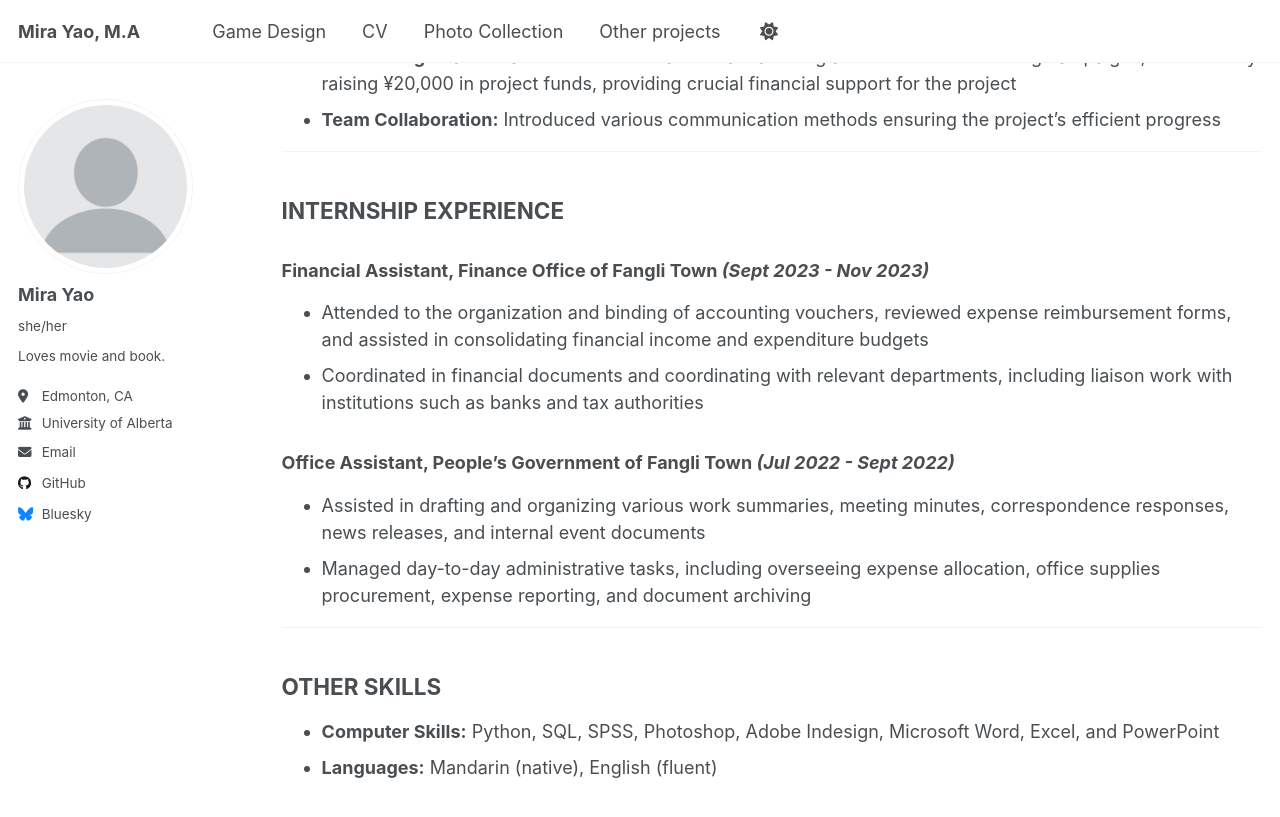
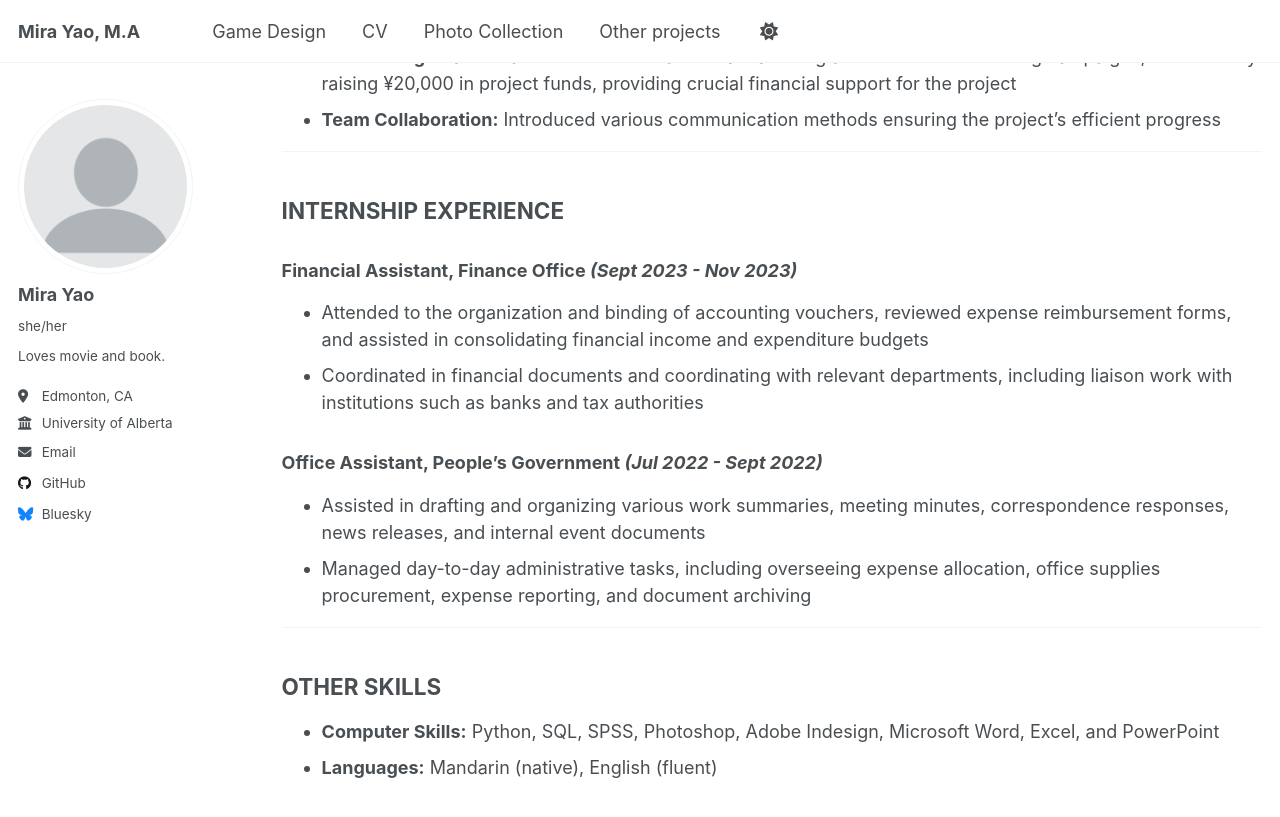
Before and after one commit to mirablues/about, a Jekyll site: the page built from _pages/cv.md, in a window 1280 px wide and 900 px high, scrolled down 1241 px. Shown: the top 817 px of the window. Built offline with Jekyll 4.4.1, drawn with Linux system fonts in a browser that asks for light colours.

Commit message:
Update cv.md

```diff
--- a/_pages/cv.md
+++ b/_pages/cv.md
@@ -44,12 +44,12 @@ Major: Bachelor of Arts in Chinese Language and Literature
 
 ## INTERNSHIP EXPERIENCE
 
-### Financial Assistant, Finance Office of Fangli Town *(Sept 2023 - Nov 2023)*
+### Financial Assistant, Finance Office  *(Sept 2023 - Nov 2023)*
 - Attended to the organization and binding of accounting vouchers, reviewed expense reimbursement forms, and assisted in consolidating financial income and expenditure budgets
 - Coordinated in financial documents and coordinating with relevant departments, including liaison work with institutions such as banks and tax authorities
 
 
-### Office Assistant, People's Government of Fangli Town *(Jul 2022 - Sept 2022)*
+### Office Assistant, People's Government  *(Jul 2022 - Sept 2022)*
 - Assisted in drafting and organizing various work summaries, meeting minutes, correspondence responses, news releases, and internal event documents
 - Managed day-to-day administrative tasks, including overseeing expense allocation, office supplies procurement, expense reporting, and document archiving
 
```
